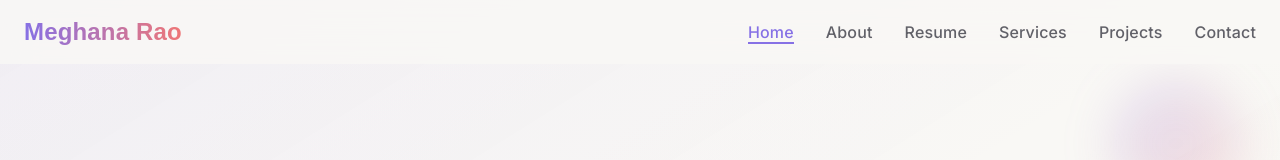
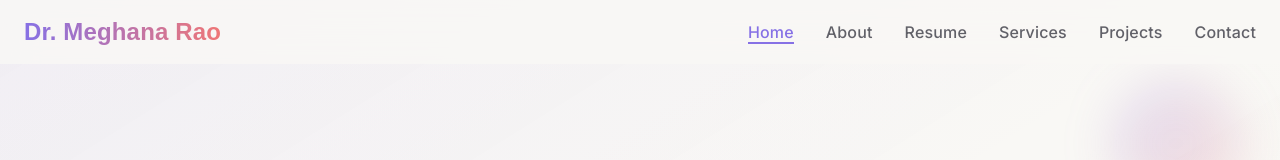
Before and after one commit to kagodamos148/meghana-portfolio, a React (Vite) app: page / in a window 1280 px wide. Shown: the top 160 px of the page. Built offline with nearby package versions, Linux system fonts and the light colour scheme; the HTML template or start-up script is replaced by a standard one; a web font is replaced by a local one.

Commit message:
Add package.json vite changes

```diff
--- a/package.json
+++ b/package.json
@@ -8,7 +8,10 @@
     "build": "vite build",
     "build:dev": "vite build --mode development",
     "lint": "eslint .",
-    "preview": "vite preview"
+    "deploy": "npm run build && gh-pages -d dist",
+    "predeploy": "npm run build",
+    "preview": "vite preview",
+    "clean": "rm -rf dist"
   },
   "dependencies": {
     "@hookform/resolvers": "^3.10.0",
@@ -72,6 +75,7 @@
     "eslint": "^9.32.0",
     "eslint-plugin-react-hooks": "^5.2.0",
     "eslint-plugin-react-refresh": "^0.4.20",
+    "gh-pages": "^6.3.0",
     "globals": "^15.15.0",
     "postcss": "^8.5.6",
     "tailwindcss": "^3.4.17",
--- a/src/components/Navigation.tsx
+++ b/src/components/Navigation.tsx
@@ -35,7 +35,7 @@ const Navigation = () => {
         <div className="flex items-center justify-between">
           {/* Logo */}
           <Link to="/" className="text-xl lg:text-2xl font-pecita font-bold text-gradient hover:scale-105 transition-transform duration-300">
-            Meghana Rao
+            Dr. Meghana Rao
           </Link>
 
           {/* Desktop Navigation */}
```
Also changed, not shown: 1 other file (tests, documents, lock files or other folders).
